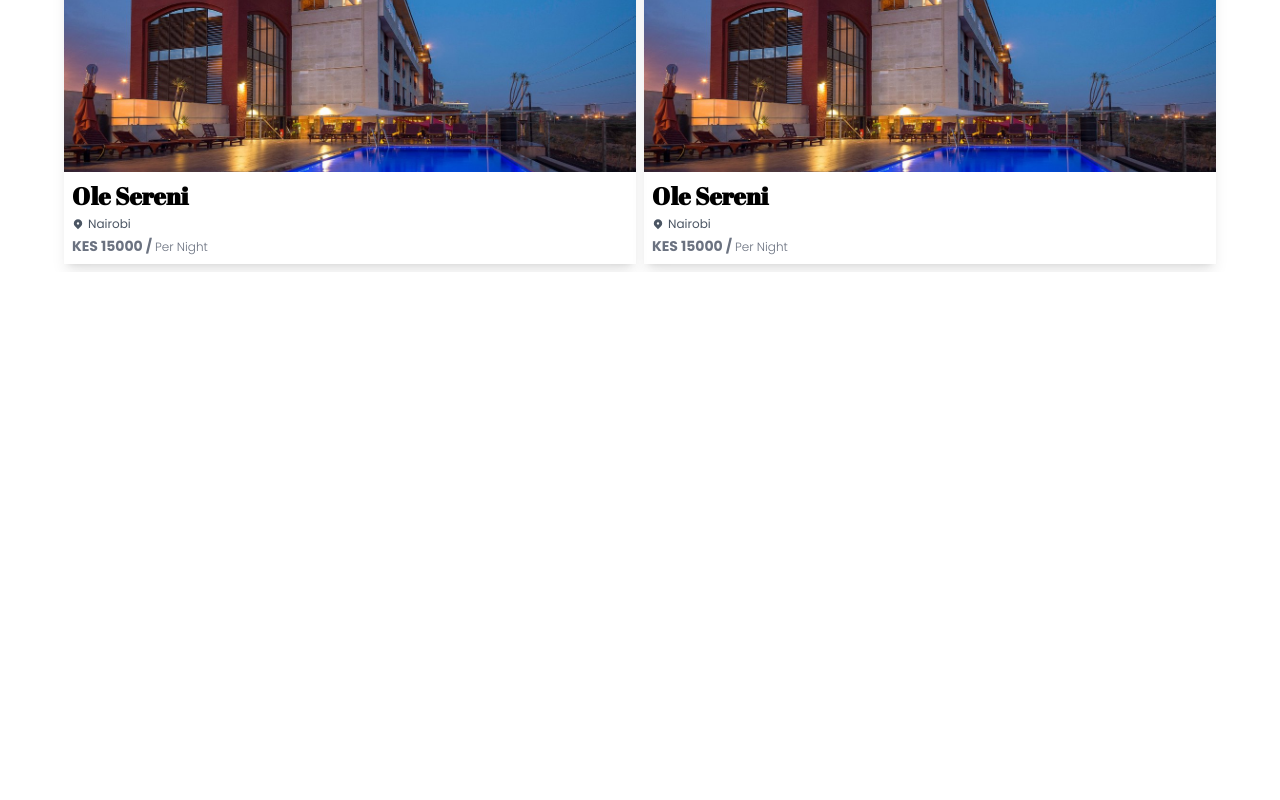
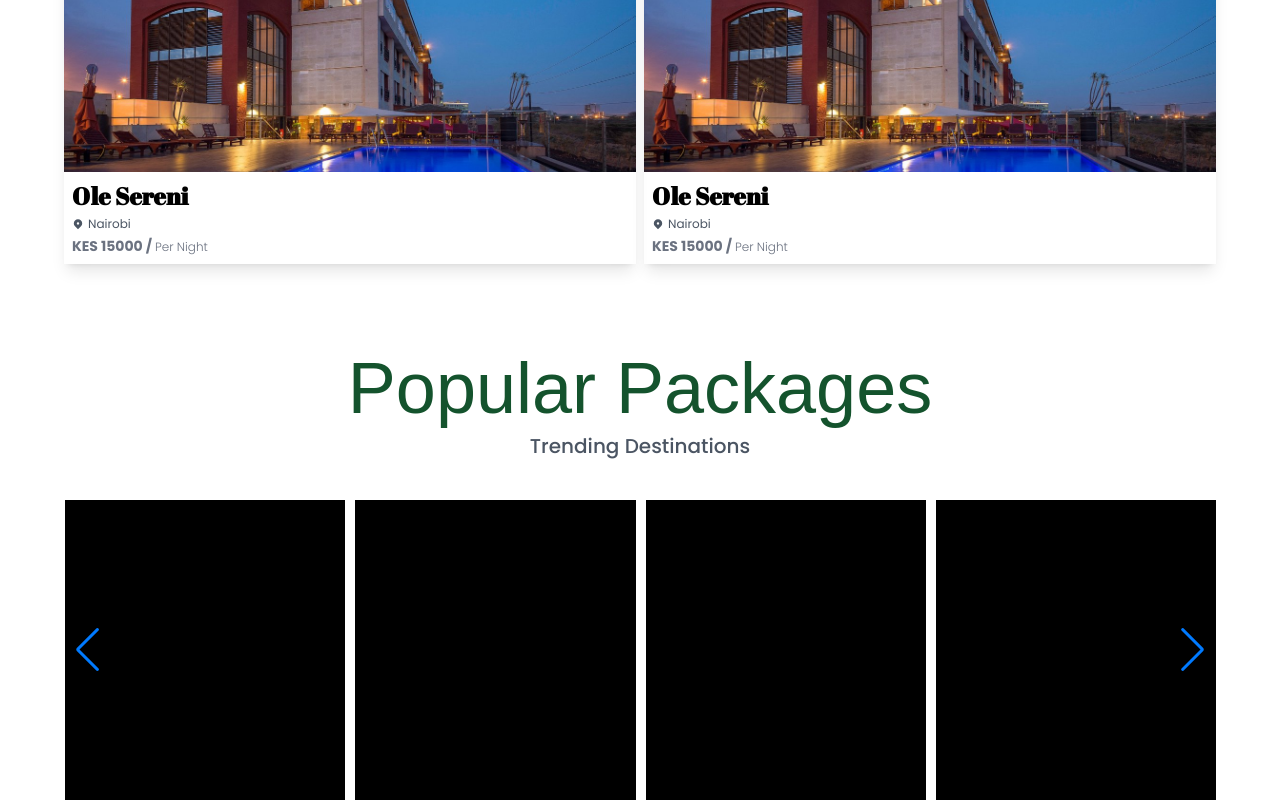
Before and after one commit to isadia94/Travel-Final, a Next.js app: page / in a window 1280 px wide. Shown: the part 2484-3284 px from the top of the page. Before the commit the page ends 2756 px from the top, so only its background shows below. Built offline with nearby package versions, Linux system fonts and the light colour scheme; a web font is replaced by a local one.

Commit message:
added popular packages

```diff
--- a/components/HotelSmall.js
+++ b/components/HotelSmall.js
@@ -4,7 +4,7 @@ import { LocationMarkerIcon } from "@heroicons/react/solid";
 
 function HotelSmall({ img, title }) {
   return (
-    <div className=" relative shadow-lg cursor-pointer hover:scale-105 transition-transform:ease-in-out mb-2 pb-2">
+    <div className=" relative shadow-lg cursor-pointer hover:scale-110 hover:z-30 transition-transform:ease-in-out mb-2 pb-2">
       <div className="relative h-[270px] ">
         <Image src="/ole-sereni.jpg" layout="fill" objectFit="cover" />
       </div>
--- /dev/null
+++ b/components/PopularPackages.js
@@ -0,0 +1,20 @@
+import Slider from "./Slider";
+
+function PopularPackages() {
+  return (
+    <div className="mt-20">
+      <h4 className="subHeading text-center text-4xl text-green-900 md:text-7xl">
+        Popular Packages
+      </h4>
+      <h2 className="text-center mt-2 font-bold text-md md:text-xl md:font-medium text-gray-600 ">
+        Trending Destinations
+      </h2>
+
+      <div className="mt-10 h-40 relative">
+        <Slider />
+      </div>
+    </div>
+  );
+}
+
+export default PopularPackages;
--- /dev/null
+++ b/components/Slider.js
@@ -0,0 +1,50 @@
+import React from "react";
+import { Navigation, Mousewheel, Pagination, Autoplay } from "swiper";
+import { Swiper, SwiperSlide } from "swiper/react";
+import "swiper/css";
+import "swiper/css/navigation";
+import "swiper/css/autoplay";
+
+function Slider() {
+  return (
+    <div className="h-[300px] relative">
+      <Swiper
+        cssMode={true}
+        slidesPerView={1}
+        spaceBetween={10}
+        navigation={{ clickable: true }}
+        breakpoints={{
+          640: {
+            slidesPerView: 2,
+            spaceBetween: 20,
+          },
+          768: {
+            slidesPerView: 3,
+            spaceBetween: 10,
+          },
+          1024: {
+            slidesPerView: 4,
+            spaceBetween: 10,
+          },
+        }}
+        autoplay={{
+          delay: 5000,
+        }}
+        modules={[Navigation, Autoplay]}
+        className="mySwiper"
+      >
+        <SwiperSlide className="rounded-lg">Slide 1</SwiperSlide>
+        <SwiperSlide>Slide 2</SwiperSlide>
+        <SwiperSlide>Slide 3</SwiperSlide>
+        <SwiperSlide>Slide 4</SwiperSlide>
+        <SwiperSlide>Slide 5</SwiperSlide>
+        <SwiperSlide>Slide 6</SwiperSlide>
+        <SwiperSlide>Slide 7</SwiperSlide>
+        <SwiperSlide>Slide 8</SwiperSlide>
+        <SwiperSlide>Slide 9</SwiperSlide>
+      </Swiper>
+    </div>
+  );
+}
+
+export default Slider;
--- a/package.json
+++ b/package.json
@@ -12,7 +12,8 @@
     "next": "12.0.9",
     "react": "17.0.2",
     "react-dom": "17.0.2",
-    "react-responsive-carousel": "^3.2.22"
+    "react-responsive-carousel": "^3.2.22",
+    "swiper": "^8.0.0"
   },
   "devDependencies": {
     "autoprefixer": "^10.4.2",
--- a/pages/index.js
+++ b/pages/index.js
@@ -6,13 +6,14 @@ import Banner from "../components/Banner";
 import Header from "../components/Header";
 import HotelFeed from "../components/HotelFeed";
 import KenyanFeed from "../components/KenyanFeed";
+import PopularPackages from "../components/PopularPackages";
 
 export default function Home() {
   return (
     <div>
       <Head>
         <title>Bonfire Adventures</title>
-        <meta name="description" content="Generated by create next app" />
+        <meta name="description" content="Developed By Brian" />
         <link rel="icon" href="/favicon.ico" />
         <link rel="preconnect" href="https://fonts.googleapis.com" />
 
@@ -74,6 +75,9 @@ export default function Home() {
       <div className="lg:max-w-6xl mx-auto">
         <HotelFeed />
       </div>
+      <div className="lg:max-w-6xl mx-auto">
+        <PopularPackages />
+      </div>
     </div>
   );
 }
--- a/styles/globals.css
+++ b/styles/globals.css
@@ -32,3 +32,35 @@ a {
 .hotelTitle {
   font-family: "Abril Fatface", "Poppins";
 }
+
+.swiper {
+  width: 100%;
+  height: 100%;
+}
+
+.swiper-slide {
+  text-align: center;
+  font-size: 18px;
+  background: #000;
+
+  /* Center slide text vertically */
+  display: -webkit-box;
+  display: -ms-flexbox;
+  display: -webkit-flex;
+  display: flex;
+  -webkit-box-pack: center;
+  -ms-flex-pack: center;
+  -webkit-justify-content: center;
+  justify-content: center;
+  -webkit-box-align: center;
+  -ms-flex-align: center;
+  -webkit-align-items: center;
+  align-items: center;
+}
+
+.swiper-slide img {
+  display: block;
+  width: 100%;
+  height: 100%;
+  object-fit: cover;
+}
```
Also changed, not shown: pages/_app.js (+4 -3 lines), 1 other file (tests, documents, lock files or other folders).
